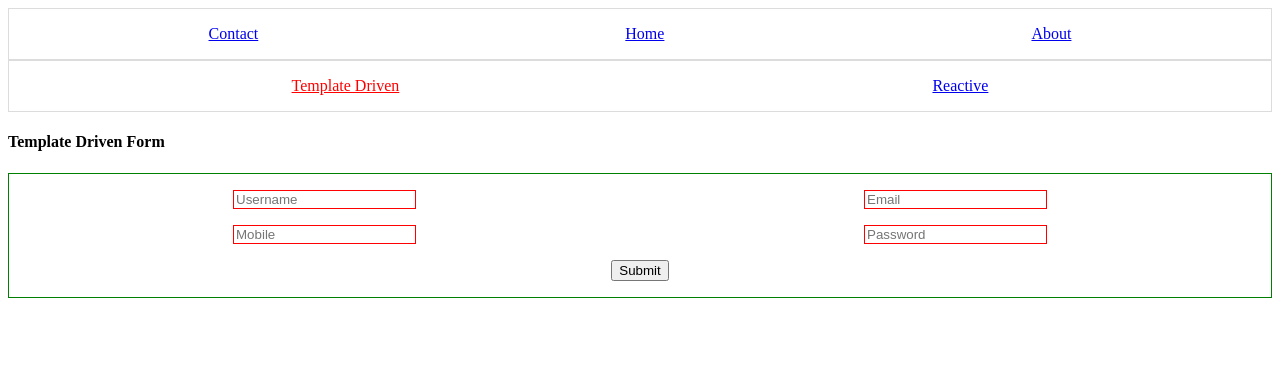
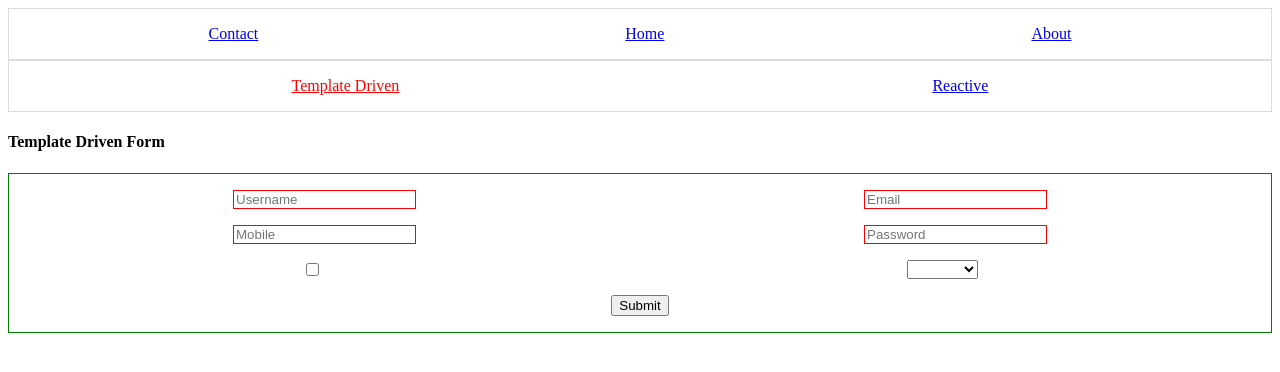
Before and after one commit to aniruddhha/angular, an Angular app in the folder ang-app/: page /tmp in a window 1280 px wide. Shown: the top 372 px of the page. Built offline with nearby package versions, Linux system fonts and the light colour scheme.

Commit message:
checkbox, radio, select events

```diff
--- a/ang-app/src/app/temp-from/temp-from.component.html
+++ b/ang-app/src/app/temp-from/temp-from.component.html
@@ -14,6 +14,14 @@
         <input [style.border]="pass.valid ? brdValid : brdInvalid" type="text" name="password" placeholder="Password"
             #pass="ngModel" ngModel required>
     </div>
+    <div class="frm">
+        <input type="checkbox" value="plc" name="device" ngModel (ngModelChange)="chkCh($event)">
+        <select name="dvType" ngModel (ngModelChange)="chkCh($event)">
+            <option> Laptop </option>
+            <option> Desktop </option>
+            <option> Mobile </option>
+        </select>
+    </div>
     <div class="frm mg">
         <input type="submit">
     </div>
--- a/ang-app/src/app/temp-from/temp-from.component.ts
+++ b/ang-app/src/app/temp-from/temp-from.component.ts
@@ -21,4 +21,9 @@ export class TempFromComponent implements OnInit {
     console.log(frm.value)
     console.log(`Form Submitted`)
   }
+
+  chkCh(ev: Event) {
+    console.log(ev)
+    console.log('changed')
+  }
 }
```
